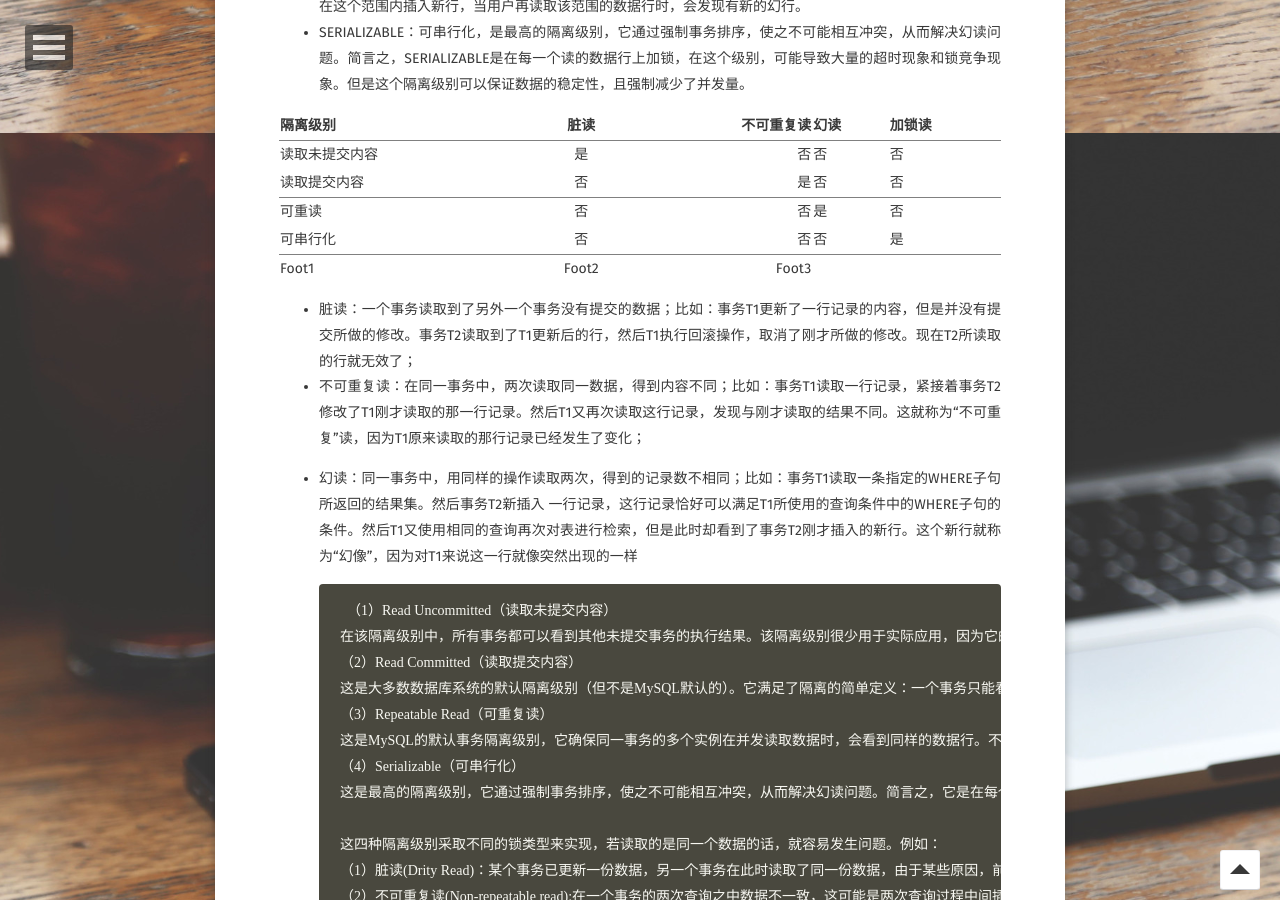
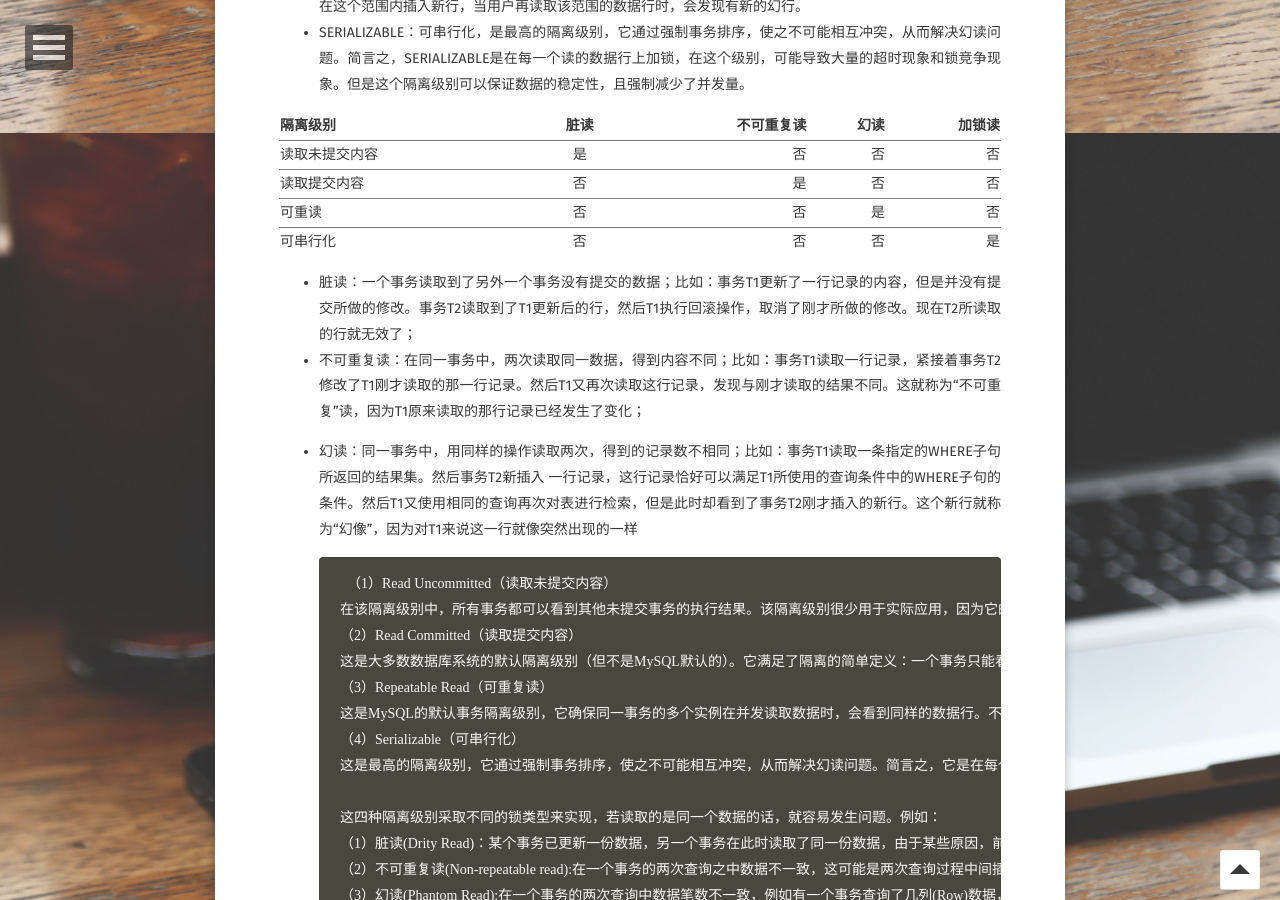
Before and after one commit to xzping/xzping.github.io, a Jekyll site: the page built from _posts/2018-09-15-MySQL学习笔记.md, in a window 1280 px wide and 900 px high, scrolled down 4367 px. Built offline with Jekyll 4.4.1, drawn with Linux system fonts in a browser that asks for light colours; some web fonts are replaced; comment, search, counter and statistics services are not loaded.

Commit message:
modify mysql

```diff
--- a/_posts/2018-09-15-MySQL学习笔记.md
+++ b/_posts/2018-09-15-MySQL学习笔记.md
@@ -115,14 +115,15 @@ SQL标准定义了4种类隔离级，包括了一些具体规则，用来限定
 * SERIALIZABLE：可串行化，是最高的隔离级别，它通过强制事务排序，使之不可能相互冲突，从而解决幻读问题。简言之，SERIALIZABLE是在每一个读的数据行上加锁，在这个级别，可能导致大量的超时现象和锁竞争现象。但是这个隔离级别可以保证数据的稳定性，且强制减少了并发量。
 
 | 隔离级别 | 脏读 | 不可重复读 | 幻读 | 加锁读 |
-|:--------|:-------:|--------:|
+|:--------|:-------:|--------:|-------:|-------:|
 | 读取未提交内容   | 是 | 否 | 否 | 否 |
+|----
 | 读取提交内容   | 否 | 是 | 否 | 否 |
 |----
 | 可重读   | 否 | 否 | 是 | 否 |
+|----
 | 可串行化   | 否 | 否 | 否 | 是 |
 |=====
-| Foot1   | Foot2   | Foot3
 {: rules="groups"}
 
 * 脏读：一个事务读取到了另外一个事务没有提交的数据；比如：事务T1更新了一行记录的内容，但是并没有提交所做的修改。事务T2读取到了T1更新后的行，然后T1执行回滚操作，取消了刚才所做的修改。现在T2所读取的行就无效了；
```
Also changed, not shown: 1 other file.
